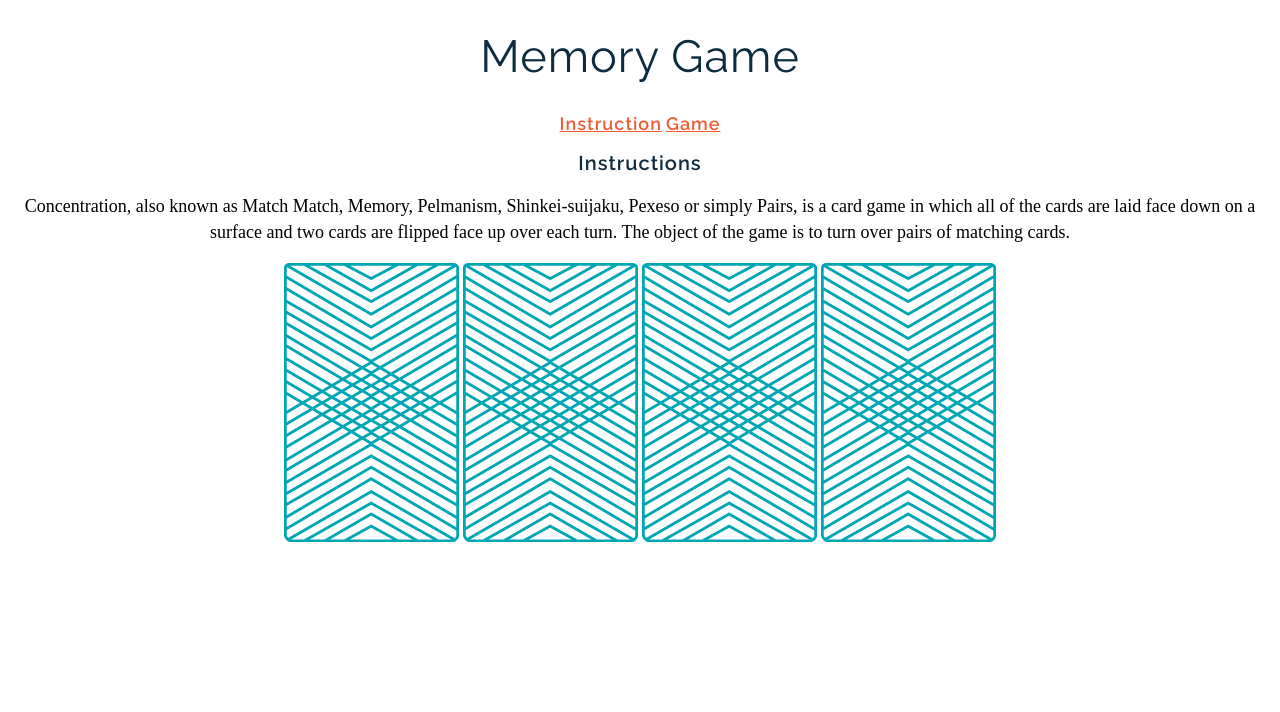
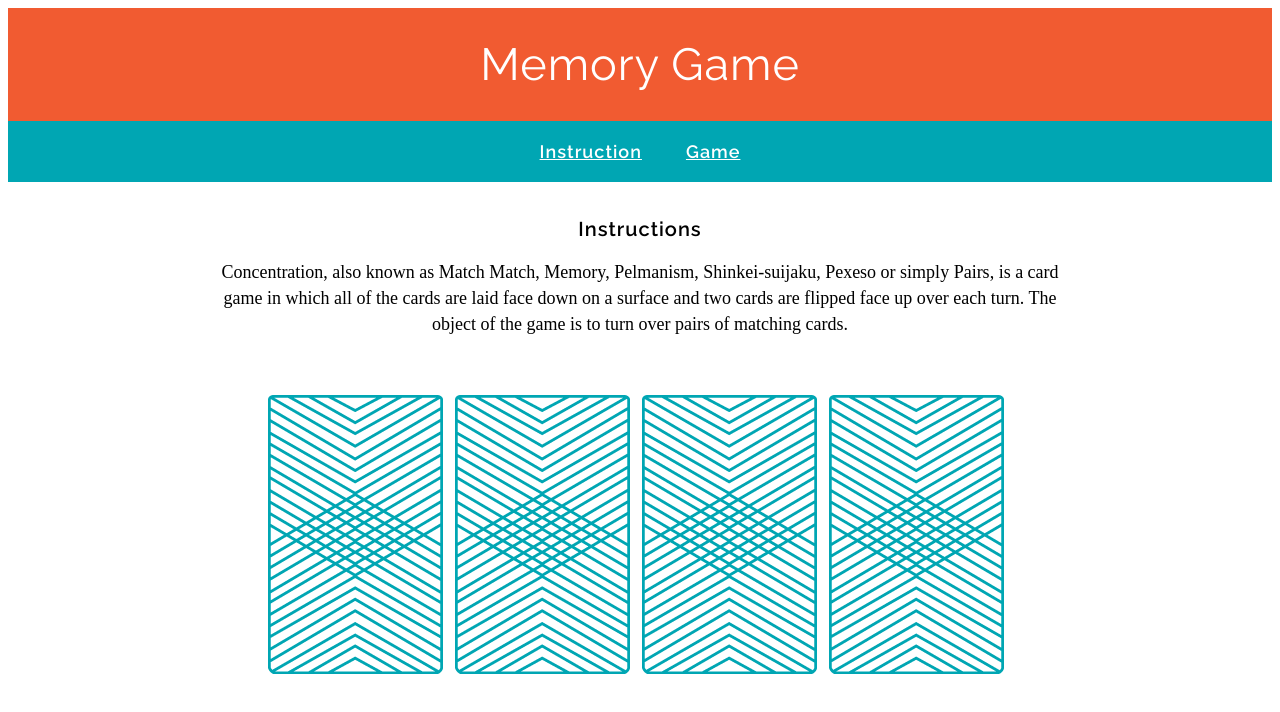
Before and after one commit to gajjuCoderBoi/wdi-fundamentals-memorygame, a plain HTML site: page memory_game/index.html in a window 1280 px wide. Drawn offline with Linux system fonts and the light colour scheme; a web font is replaced by a local one.

Commit message:
Layout Basics Project

```diff
--- a/memory_game/css/style.css
+++ b/memory_game/css/style.css
@@ -4,20 +4,26 @@ body{
 h1 {
     font-family: "Raleway", sans-serif;
     font-weight: 400;
+    /*
     color: #0d2c40;
+    */
     letter-spacing: 1px;
     font-size: 45px;
+    margin: 0;
 }
 a{
     font-family: "Raleway", sans-serif;
-    color: #f15b31;
     letter-spacing: 1px;
     font-weight: 600;
     font-size: 18px;
+    margin: 0 20px;
+    color: #ffffff;
 }
 h2{
     font-family: "Raleway", sans-serif;
+    /*
     color: #0d2c40;
+    */
     letter-spacing: 1px;
     font-weight: 600;
     font-size: 20px;
@@ -28,3 +34,22 @@ p {
     line-height: 26px;
     font-size: 18px;
 }
+header{
+    background-color: #f15b31;
+    color: #ffffff;
+    padding: 30px 20px;
+    margin: 0;
+}
+nav{
+    background-color: #00a6b3;
+    color: #ffffff;
+    padding: 20px 0;
+}
+main{
+    width: 850px;
+    margin: 35px auto;
+}
+img{
+    margin: 40px 8px 8px 0;
+
+}
--- a/memory_game/index.html
+++ b/memory_game/index.html
@@ -8,9 +8,14 @@
 
 </head>
 <body>
+<header>
 <h1>Memory Game</h1>
+</header>
+<nav>
 <a href="#">Instruction</a>
 <a href="#">Game</a>
+</nav>
+<main>
 <h2>Instructions</h2>
 <p>Concentration, also known as Match Match, Memory, Pelmanism, Shinkei-suijaku, Pexeso or simply Pairs, is a card game
     in which all of the cards are laid face down on a surface and two cards are flipped face up over each turn. The
@@ -21,6 +26,6 @@
     <img src="images/back.png" alt="King of Diamonds">
     <img src="images/back.png" alt="Kind of Hearts">
 </div>
-
+</main>
 </body>
 </html>
```
